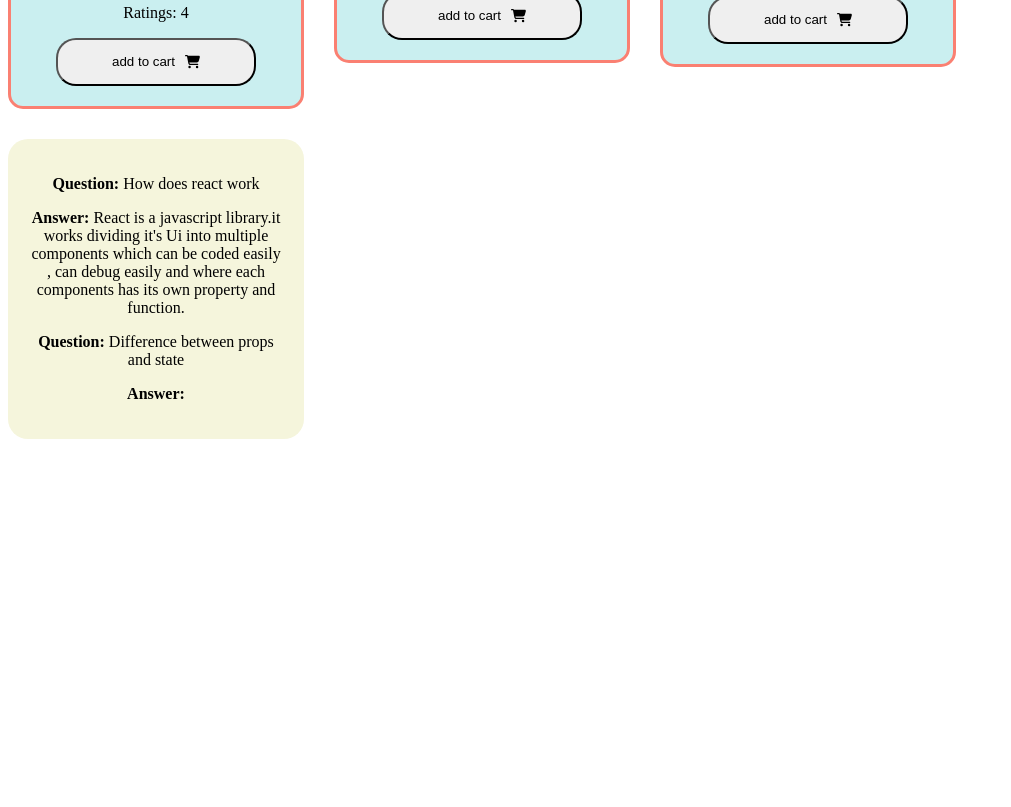
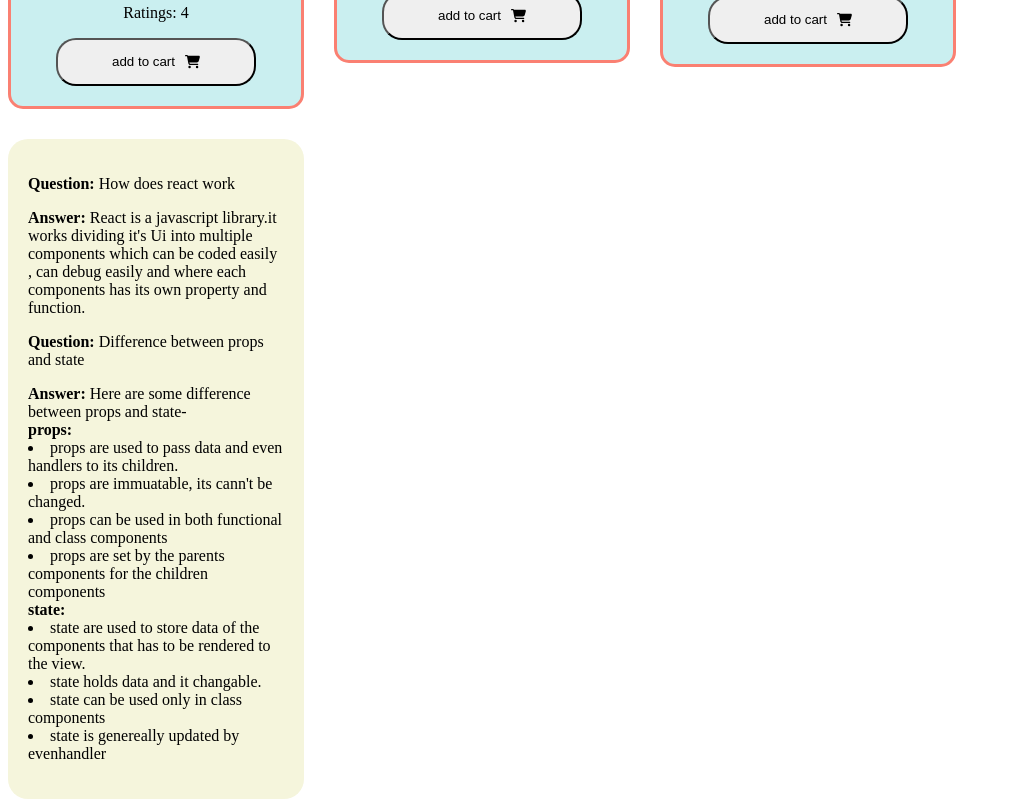
Before and after one commit to Habib255/lucky-one--choose-tour-place-randomly, a React (Create React App) app: page / in a window 1280 px wide. Shown: the part 1360-2167 px from the top of the page, without its empty margins (0-1011 px from the left). Before the commit the page ends 1807 px from the top, so only its background shows below. Built offline with nearby package versions, Linux system fonts and the light colour scheme.

Commit message:
done project

```diff
--- a/src/components/main/Main.css
+++ b/src/components/main/Main.css
@@ -84,4 +84,5 @@
     background-color: beige;
     padding: 20px;
     border-radius: 20px;
+    text-align: start;
 }
--- a/src/components/main/Main.js
+++ b/src/components/main/Main.js
@@ -43,7 +43,23 @@
                         and where each components has its own property and function. </p>
                     <p><strong>Question: </strong> Difference between props and state
                     </p>
-                    <p><strong>Answer: </strong></p>
+                    <p><strong>Answer:
+                    </strong> Here are some difference between props and state- <br />
+                        <strong>props:</strong>
+                        <li>props are used to pass data and even handlers to its children.</li>
+                        <li>props are immuatable, its cann't be changed.</li>
+                        <li>props can be used in both functional and class components</li>
+                        <li>props are set by the parents components for the children components</li>
+                        <strong>state:</strong>
+                        <li> state are used to store data of the components that has to be rendered to the view.</li>
+                        <li>state holds data and it changable.</li>
+                        <li>state can be used only in class components</li>
+                        <li>state is genereally updated by evenhandler</li>
+
+
+
+
+                    </p>
                 </div>
             </div>
             <div className="aside-part">
```
